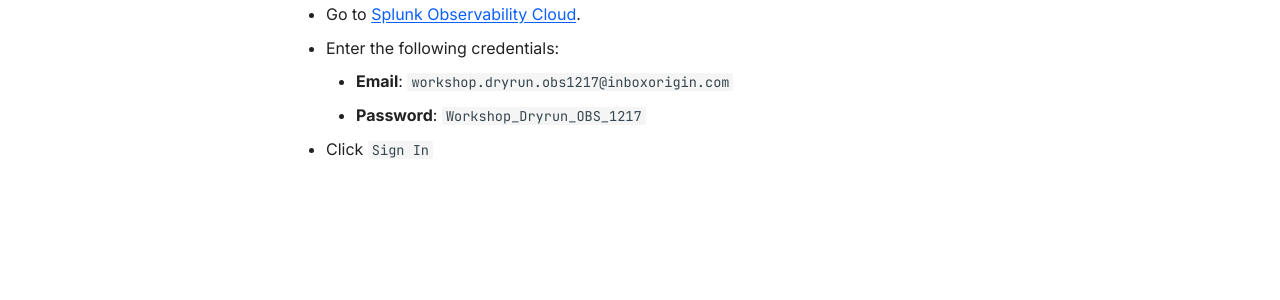
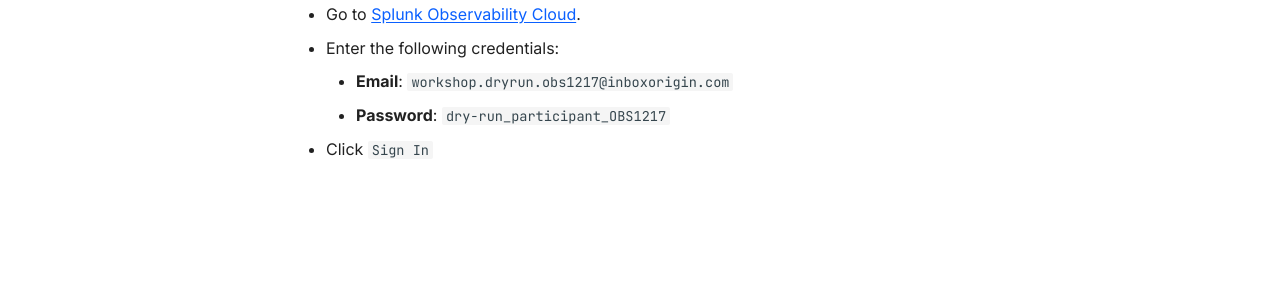
Before and after one commit to ajimenez1503/splunk.conf-2026-OBS1217, an MkDocs documentation site: the page built from docs/getting_started/login_splunk_observability.md, in a window 1280 px wide. Shown: the part 318-618 px from the top of the page. Built offline with MkDocs 1.6.1 and Material for MkDocs 9.7.7, drawn with Linux system fonts in a browser that asks for light colours; comment, search, counter and statistics services are not loaded.

Commit message:
Update Splunk Observability Cloud dry-run workshop password.
Use the new dry-run participant password for OBS1217 login instructions.

Co-authored-by: Cursor <cursoragent@cursor.com>

```diff
--- a/docs/getting_started/login_splunk_observability.md
+++ b/docs/getting_started/login_splunk_observability.md
@@ -7,5 +7,5 @@ Use the workshop account to access Splunk Observability Cloud:
 - Go to [Splunk Observability Cloud](https://app.us1.observability.splunkcloud.com/#/home).
 - Enter the following credentials:
     - **Email**: `workshop.dryrun.obs1217@inboxorigin.com`
-    - **Password**: `Workshop_Dryrun_OBS_1217`
+    - **Password**: `dry-run_participant_OBS1217`
 - Click `Sign In`
```
